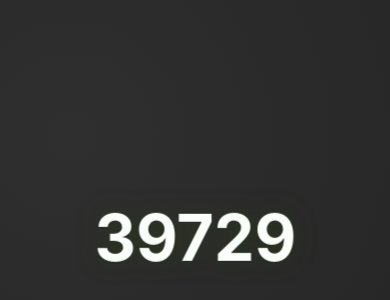
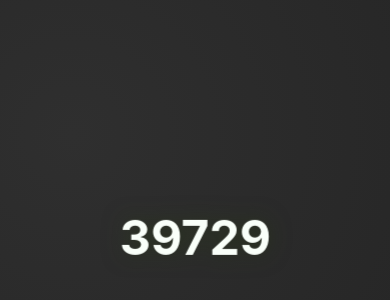
Before and after one commit to Edgars-Skrabins/newyearcountdown, a Vue app: page / in a window 390 px wide. Shown: the part 184-484 px from the top of the page. Built offline with nearby package versions, Linux system fonts and the light colour scheme.

Commit message:
Font size change

```diff
--- a/src/App.vue
+++ b/src/App.vue
@@ -22,7 +22,7 @@ setInterval(countTimeDifference, refreshIntervalInMs)
 
 <template>
   <div>
-    <h1>{{ Number(timeDifference) <= 0 ? 'Happy New Year!' : timeDifference }}</h1>
+    <h1>{{ Number(timeDifference) <= 0 ? 'Happy New Year!' : timeDifference}}</h1>
   </div>
 </template>
 
@@ -30,12 +30,16 @@ setInterval(countTimeDifference, refreshIntervalInMs)
 div{
   display: flex;
   flex-direction: row;
+  word-break: break-word;
   flex-wrap: wrap;
-  word-break: break-word;
 }
 
 h1 {
-  font-size: 17rem;
+  display: flex;
+  flex-direction: row;
+  margin: 0;
+
+  font-size: 10rem;
   font-weight: bolder;
   filter: drop-shadow(0 0 0.6rem rgba(0, 0, 0, 0.45));
 
@@ -62,13 +66,13 @@ h1 {
 
 @media screen and (max-width: 1050px) {
   h1 {
-    font-size: 9rem;
+    font-size: 8rem;
   }
 }
 
 @media screen and (max-width: 600px) {
   h1 {
-    font-size: 4rem;
+    font-size: 3rem;
   }
 }
 </style>
```
